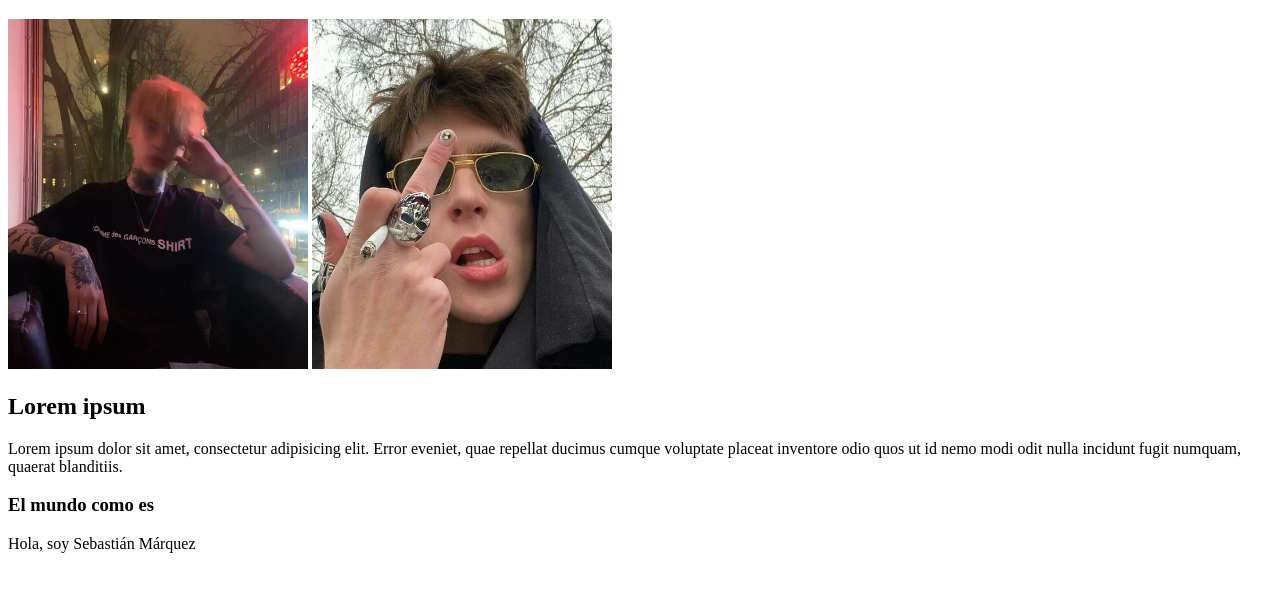
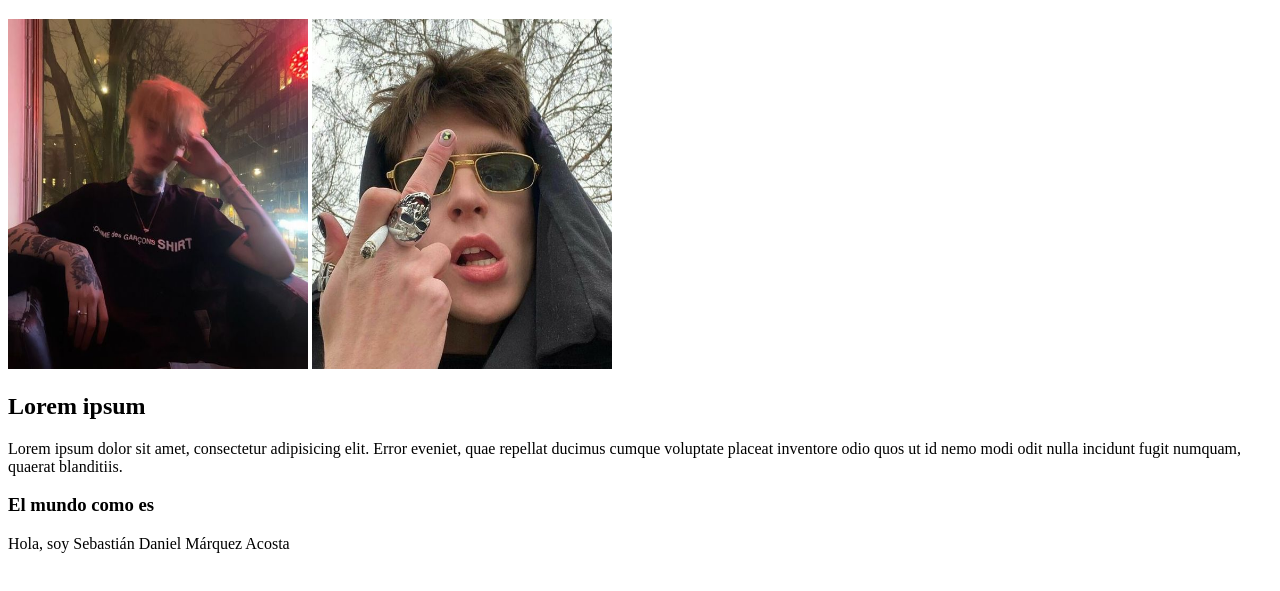
Before and after one commit to samlurk/samlurk.github.ioa, a website: page index.html in a window 1280 px wide. Shown: the part 163-754 px from the top of the page. Drawn offline with Linux system fonts and the light colour scheme.

Commit message:
Agregando mi nombre completo

```diff
--- a/index.html
+++ b/index.html
@@ -21,6 +21,6 @@
 
     <h3>El mundo como es</h3>
 
-    <p>Hola, soy Sebastián Márquez</p>
+    <p>Hola, soy Sebastián Daniel Márquez Acosta</p>
 </body>
 </html>
```
